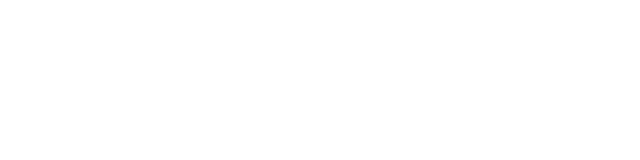
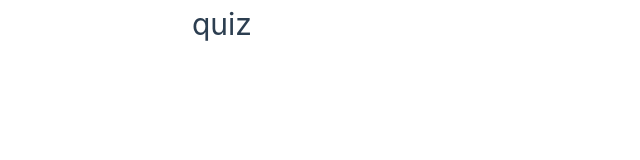
Before and after one commit to ZheerBarzan/project-quiz, a Vue app: page /quiz/1 in a window 1280 px wide. Before the commit this address had no page. Shown: the top 160 px of the page, without its empty margins (0-640 px from the left). Built offline with nearby package versions, Linux system fonts and the light colour scheme.

Commit message:
made the quiz cards clickable now all of them go to thier specified page

```diff
--- a/src/components/Card.vue
+++ b/src/components/Card.vue
@@ -1,13 +1,21 @@
 <script setup>
 import {defineProps} from "vue"
+import {useRouter} from "vue-router"
+
+const router = useRouter()
 
 const {quiz} = defineProps(['quiz'])
+
+const navigateToQuiz = () => {
+router.push(`/quiz/${quiz.id}`)
+}
+
 
 
 </script>
 
 <template>
-    <div class="card">
+    <div class="card" @click="navigateToQuiz()">
         <img :src="quiz.img" alt="">
             <div class="card-text">
             <h2>{{quiz.name}}</h2>
--- a/src/router/index.js
+++ b/src/router/index.js
@@ -1,5 +1,6 @@
 import { createRouter, createWebHistory } from "vue-router";
 import Quizes from "../views/Quizes.vue"
+import QuizView from "../views/QuizView.vue"
 
 
 const router = createRouter({
@@ -10,6 +11,11 @@
             path:"/",
             name: "quizes",
             component: Quizes
+        },{
+            path:"/quiz/:id",
+            name: "quiz",
+            component: QuizView
+
         }
 
     ]
--- /dev/null
+++ b/src/views/QuizView.vue
@@ -0,0 +1,7 @@
+<template>
+
+<div>
+    <h1>quiz </h1>
+</div>
+
+</template>
```
